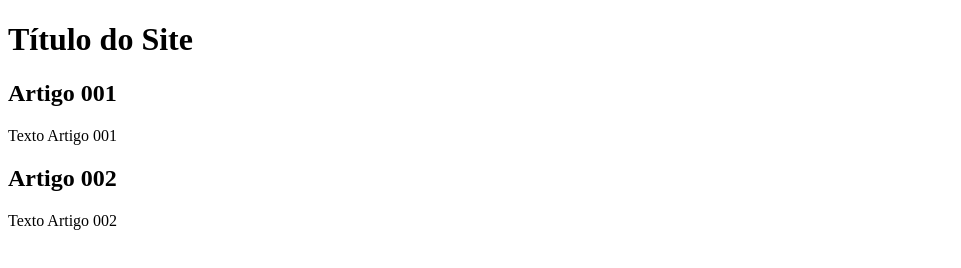
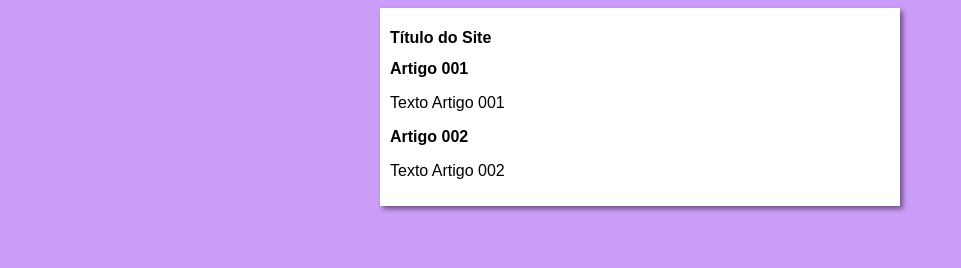
Before and after one commit to JoseWynder/Repositorio-Teste, a plain HTML site: page site-exemplo/index.html in a window 1280 px wide. Shown: the whole page, without its empty margins (0-961 px from the left). Drawn offline with Linux system fonts and the light colour scheme.

Commit message:
Iniciei o design

```diff
--- a/site-exemplo/index.html
+++ b/site-exemplo/index.html
@@ -4,6 +4,7 @@
     <meta charset="UTF-8">
     <meta name="viewport" content="width=device-width, initial-scale=1.0">
     <title>Título do Site</title>
+    <link rel="stylesheet" href="estilos/stule.css">
 </head>
 <body>
     <main>
```
